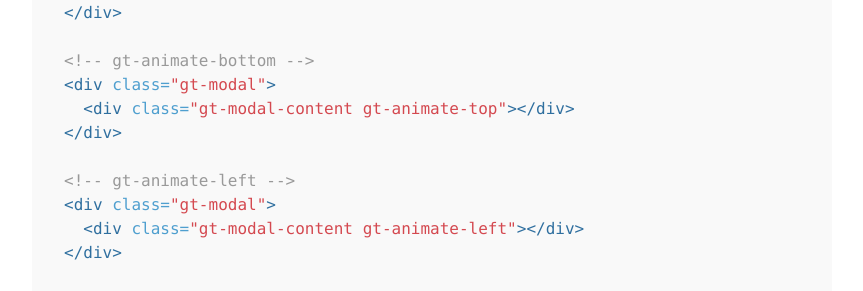
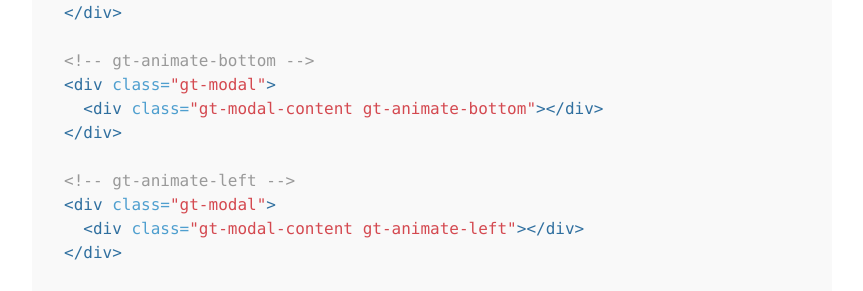
Before and after one commit to gabia-frontend-dev/gabia-frontend-dev.github.io, a Jekyll site: the page built from _posts/2017-10-17-README.md, in a window 1280 px wide and 900 px high, scrolled down 3292 px. Shown: the part 161-452 px from the top of the window, without its empty margins (208-1071 px from the left). Built offline with Jekyll 4.4.1, drawn with Linux system fonts in a browser that asks for light colours; our own code applies the rules of GitHub Pages for plain Markdown files.

Commit message:
애니메이션

```diff
--- a/_posts/2017-10-17-README.md
+++ b/_posts/2017-10-17-README.md
@@ -130,7 +130,7 @@ $('button-1').click(function(event) {
 
 <!-- gt-animate-bottom -->
 <div class="gt-modal">
-  <div class="gt-modal-content gt-animate-top"></div>
+  <div class="gt-modal-content gt-animate-bottom"></div>
 </div>
 
 <!-- gt-animate-left -->
```
